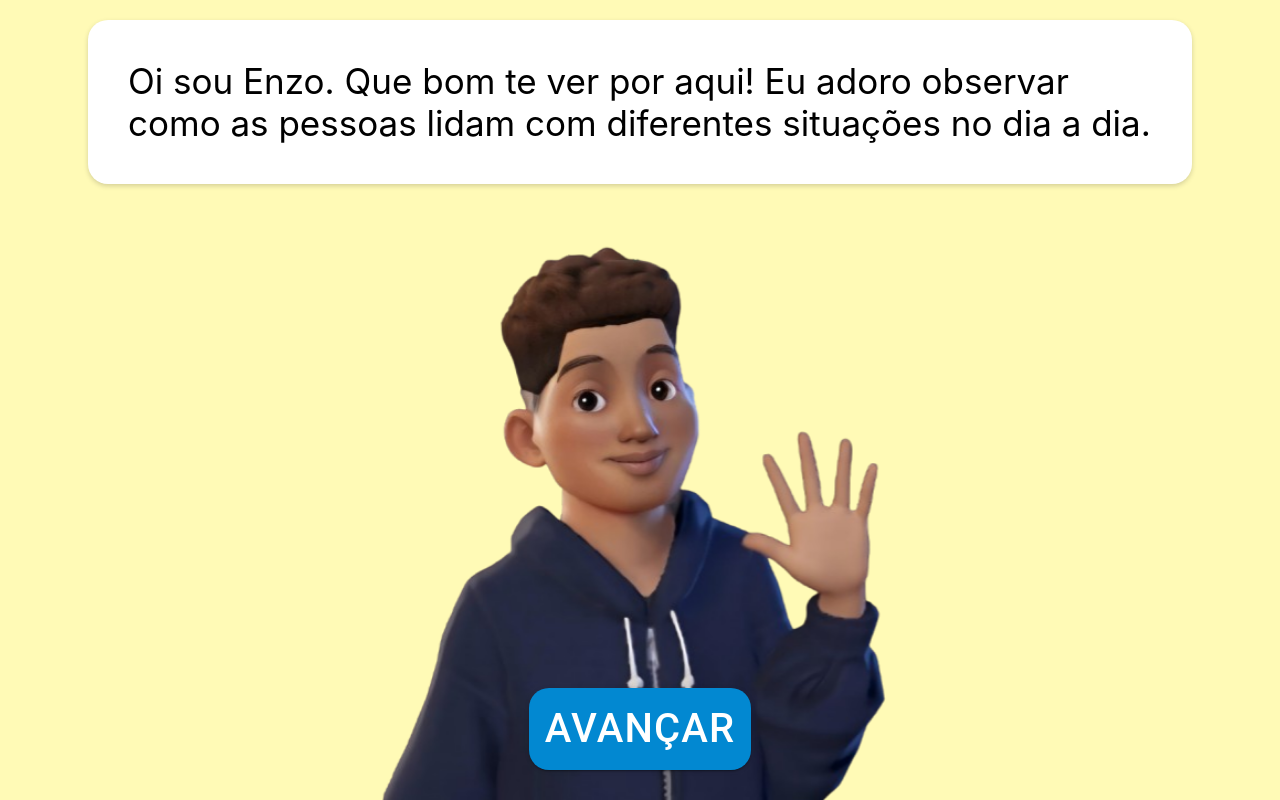
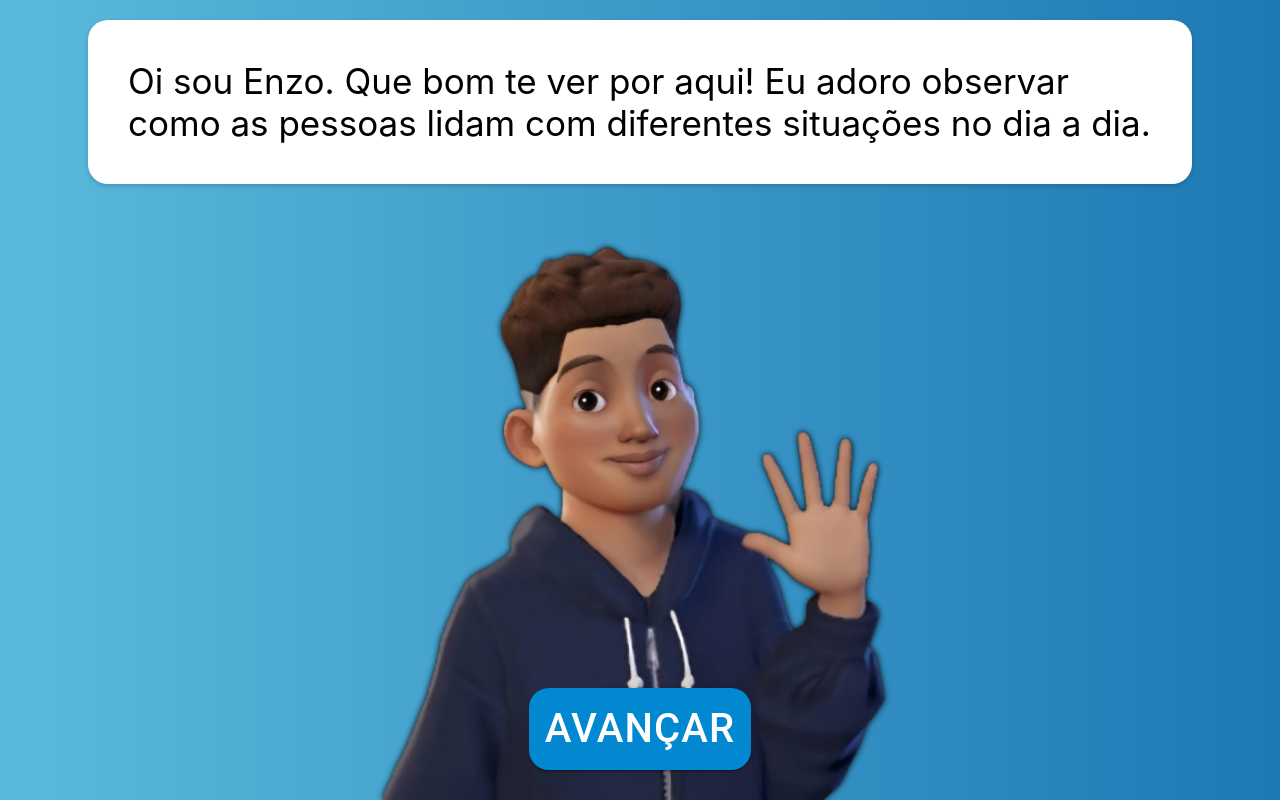
Before and after one commit to brunoleonardi/contraB, a React (Create React App) app: page / in a window 1280 px wide. Built offline with nearby package versions, Linux system fonts and the light colour scheme.

Commit message:
new background

```diff
--- a/src/App.css
+++ b/src/App.css
@@ -1,5 +1,5 @@
 .pageBg {
-  background: #fffab6;
+  background: linear-gradient(to right, #5bbadc, #1e78b4);
   display: flex;
   justify-content: center;
   align-items: end;
@@ -9,6 +9,7 @@
 }
 
 .boneco {
+  filter: drop-shadow(0px 0px 3px #000000);
   height: 70%;
 }
 
```
